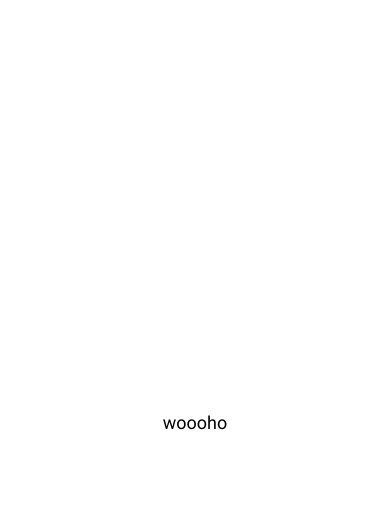
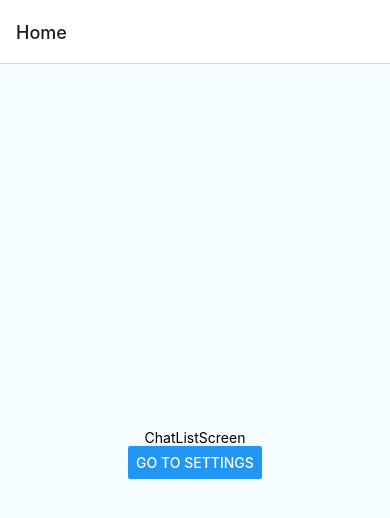
Before and after one commit to pre-ska/wazzup-fb, a React Native app: screen /Home in a window 390 px wide. Shown: the top 518 px of the page. Built offline with nearby package versions, Linux system fonts and the light colour scheme.

Commit message:
navigation install

```diff
--- a/App.js
+++ b/App.js
@@ -1,12 +1,37 @@
+import 'react-native-gesture-handler';
 import { useCallback, useEffect, useState } from 'react';
-import { StatusBar } from 'expo-status-bar';
+// import { StatusBar } from 'expo-status-bar';
 import { StyleSheet, Text, View } from 'react-native';
 import { SafeAreaProvider, SafeAreaView } from 'react-native-safe-area-context';
 import * as SplashScreen from 'expo-splash-screen';
 import * as Font from 'expo-font';
+import { NavigationContainer } from '@react-navigation/native';
+import { createStackNavigator } from '@react-navigation/stack';
+import { createBottomTabNavigator } from '@react-navigation/bottom-tabs';
+
+import ChatListScreen from './screens/ChatListScreen';
+import ChatSettingsScreen from './screens/ChatSettingsScreen';
 
 // Keep the splash screen visible while we fetch resources
 SplashScreen.preventAutoHideAsync();
+
+const Tab = createBottomTabNavigator();
+const Stack = createStackNavigator();
+
+const TabNavigator = () => {
+  return (
+    <Tab.Navigator>
+      <Tab.Screen
+        name="Chat List"
+        component={ChatListScreen}
+        options={{
+          tabBarLabel: 'Chat List',
+          // tabBarIcon: ({ color, size }) => {}
+        }}
+      />
+    </Tab.Navigator>
+  );
+};
 
 export default function App() {
   const [appIsReady, setAppIsReady] = useState(false);
@@ -50,10 +75,21 @@ export default function App() {
 
   return (
     <SafeAreaProvider style={styles.container} onLayout={onLayout}>
-      <SafeAreaView>
-        <Text style={styles.label}>woooho</Text>
+      <NavigationContainer>
+        <Stack.Navigator>
+          <Stack.Screen name="Home" component={ChatListScreen} />
+          <Stack.Screen
+            name="ChatSettings"
+            component={ChatSettingsScreen}
+            options={{
+              headerTitle: 'Settings',
+              headerBackTitle: 'aaaaa',
+              headerBackTitleVisible: true,
+            }}
+          />
+        </Stack.Navigator>
         {/* <StatusBar style="auto" /> */}
-      </SafeAreaView>
+      </NavigationContainer>
     </SafeAreaProvider>
   );
 }
@@ -62,8 +98,6 @@ const styles = StyleSheet.create({
   container: {
     flex: 1,
     backgroundColor: '#fff',
-    alignItems: 'center',
-    justifyContent: 'center',
   },
   label: {
     color: 'black',
--- /dev/null
+++ b/screens/ChatListScreen.js
@@ -0,0 +1,25 @@
+import { Button, StyleSheet, Text, View } from 'react-native';
+import React from 'react';
+
+const ChatListScreen = ({ navigation }) => {
+  return (
+    <View style={styles.container}>
+      <Text>ChatListScreen</Text>
+      <Button
+        onPress={() => navigation.navigate('ChatSettings')}
+        title="Go to settings"
+      />
+    </View>
+  );
+};
+
+export default ChatListScreen;
+
+const styles = StyleSheet.create({
+  container: {
+    flex: 1,
+    justifyContent: 'center',
+    alignItems: 'center',
+    backgroundColor: '#F5FCFF',
+  },
+});
--- /dev/null
+++ b/screens/ChatSettingsScreen.js
@@ -0,0 +1,21 @@
+import { StyleSheet, Text, View } from 'react-native';
+import React from 'react';
+
+const ChatSettingsScreen = () => {
+  return (
+    <View style={styles.container}>
+      <Text>Chat Settings Screen</Text>
+    </View>
+  );
+};
+
+export default ChatSettingsScreen;
+
+const styles = StyleSheet.create({
+  container: {
+    flex: 1,
+    justifyContent: 'center',
+    alignItems: 'center',
+    backgroundColor: '#F5FCFF',
+  },
+});
```
Also changed, not shown: package.json (+6 -2 lines), 1 other file (tests, documents, lock files or other folders).
